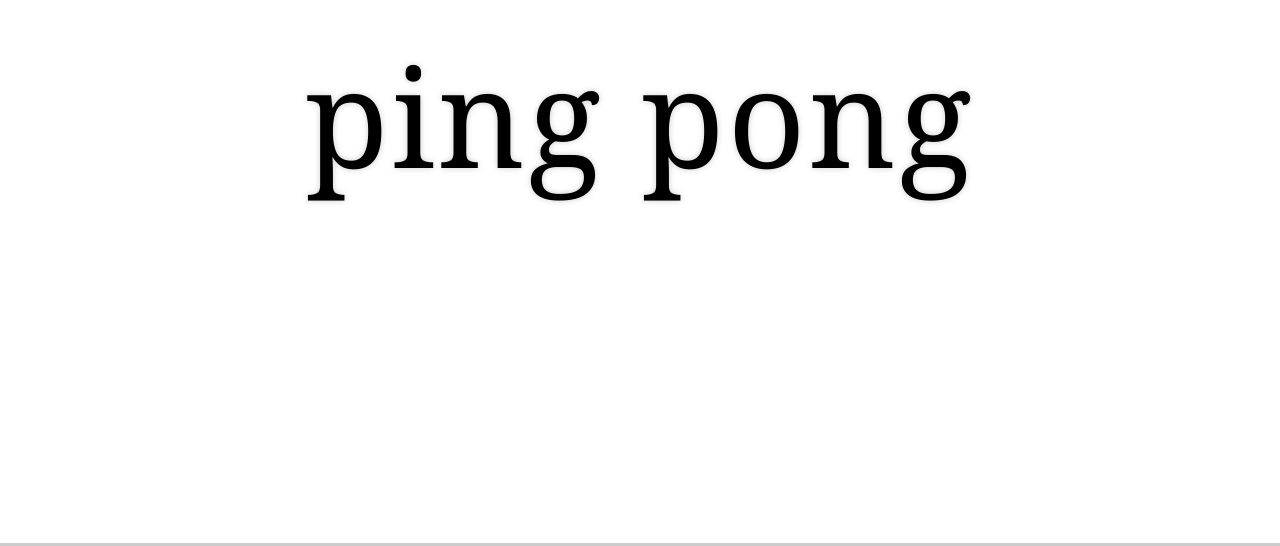
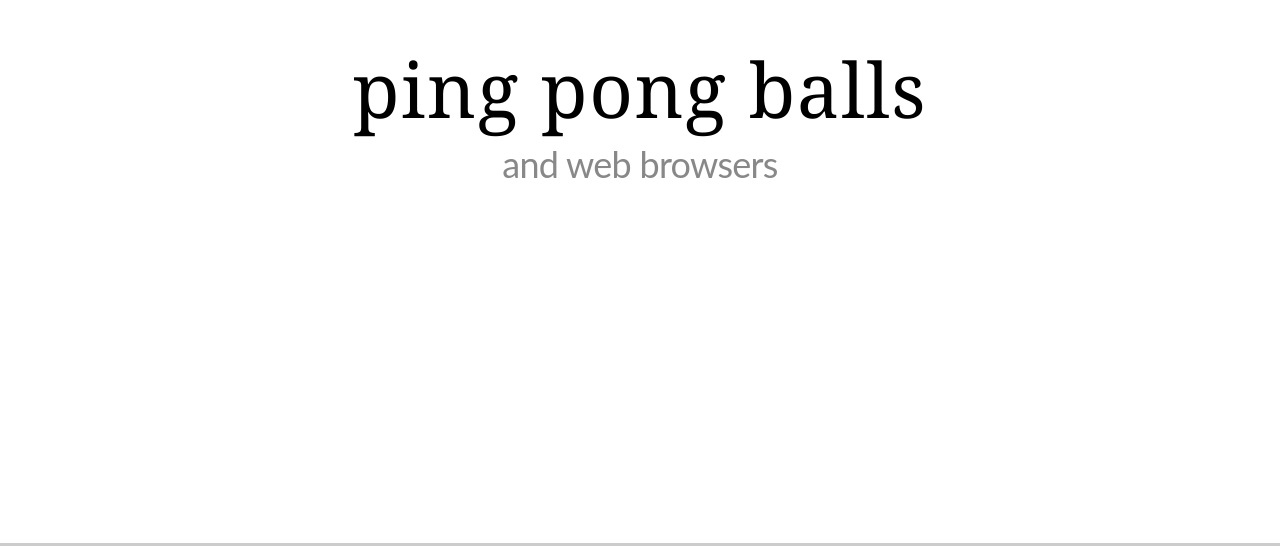
Before and after one commit to benfoxall/ogn-jan, a website: page public/index.html in a window 1280 px wide. Shown: the part 254-800 px from the top of the page. Drawn offline with nearby package versions, Linux system fonts and the light colour scheme; files that its build step writes are made by us from their sources.

Commit message:
first page copy and style stuff

```diff
--- a/public/index.html
+++ b/public/index.html
@@ -38,6 +38,9 @@
 			.reveal section code{
 				padding:1em;
 			}
+			.balls{
+				color:#888;
+			}
 
 			canvas{
 				max-width: 100%;
@@ -54,7 +57,8 @@
 		<div class="reveal">
 			<div class="slides">
 				<section>
-					<h1>ping pong</h1>
+					<h2>ping pong balls</h2>
+					<p class="balls">and web browsers</p>
 				</section>
 
 				<section data-background="images/ping-pong.jpg">
@@ -73,7 +77,7 @@
 					</section>
 				</section>
 
-				<section data-colour-cubes>
+				<section data-colour-cubes data-background-color="#dddddd">
 
 					<!-- <section>
 						<h1>[RGB cube]</h1>
@@ -179,6 +183,7 @@ mybutton.onclick = function(){
 				progress: true,
 				history: true,
 				center: true,
+				margin: 0,
 
 				theme: Reveal.getQueryHash().theme, // available themes are in /css/theme
 				transition: Reveal.getQueryHash().transition || 'linear', // default/cube/page/concave/zoom/linear/fade/none
```
